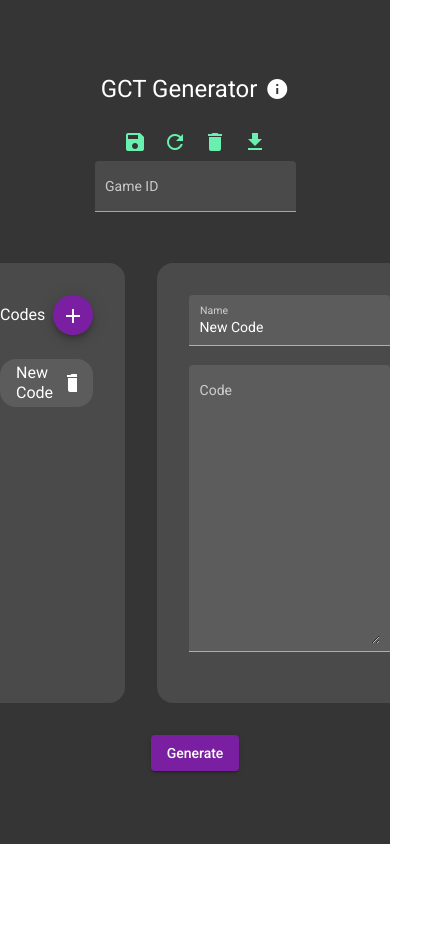
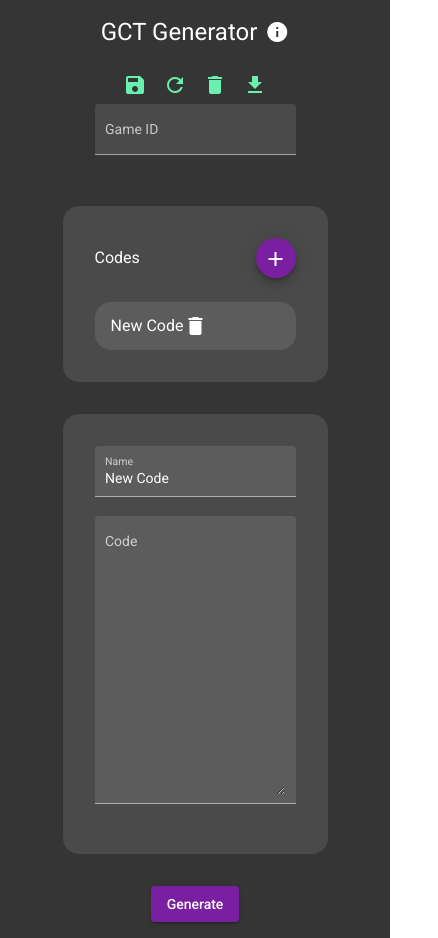
Before and after one commit to theaswanson/gct, an Angular app in the folder gct-app/: page / in a window 390 px wide. Shown: the whole page, 438 px wide, since content can reach past the window. Before the commit the page ends 844 px from the top, so only its background shows below. Built offline with nearby package versions, Linux system fonts and the light colour scheme.

Commit message:
feat: update styling for mobile, fix height issue

```diff
--- a/gct-app/src/app/app.component.scss
+++ b/gct-app/src/app/app.component.scss
@@ -2,7 +2,7 @@
   display: flex;
   justify-content: center;
   align-items: center;
-  height: 100vh;
+  min-height: 100vh;
   color: white;
   background-color: #353535;
 
@@ -30,9 +30,14 @@
 
     .gct {
       display: grid;
-      grid-template-columns: 1fr 1fr;
+      grid-template-columns: 1fr;
+      row-gap: 2rem;
       column-gap: 2rem;
       padding: 2rem 0;
+
+      @media (min-width: 900px) {
+        grid-template-columns: 1fr 1fr;
+      }
 
       .codes {
         padding: 2rem;
```
